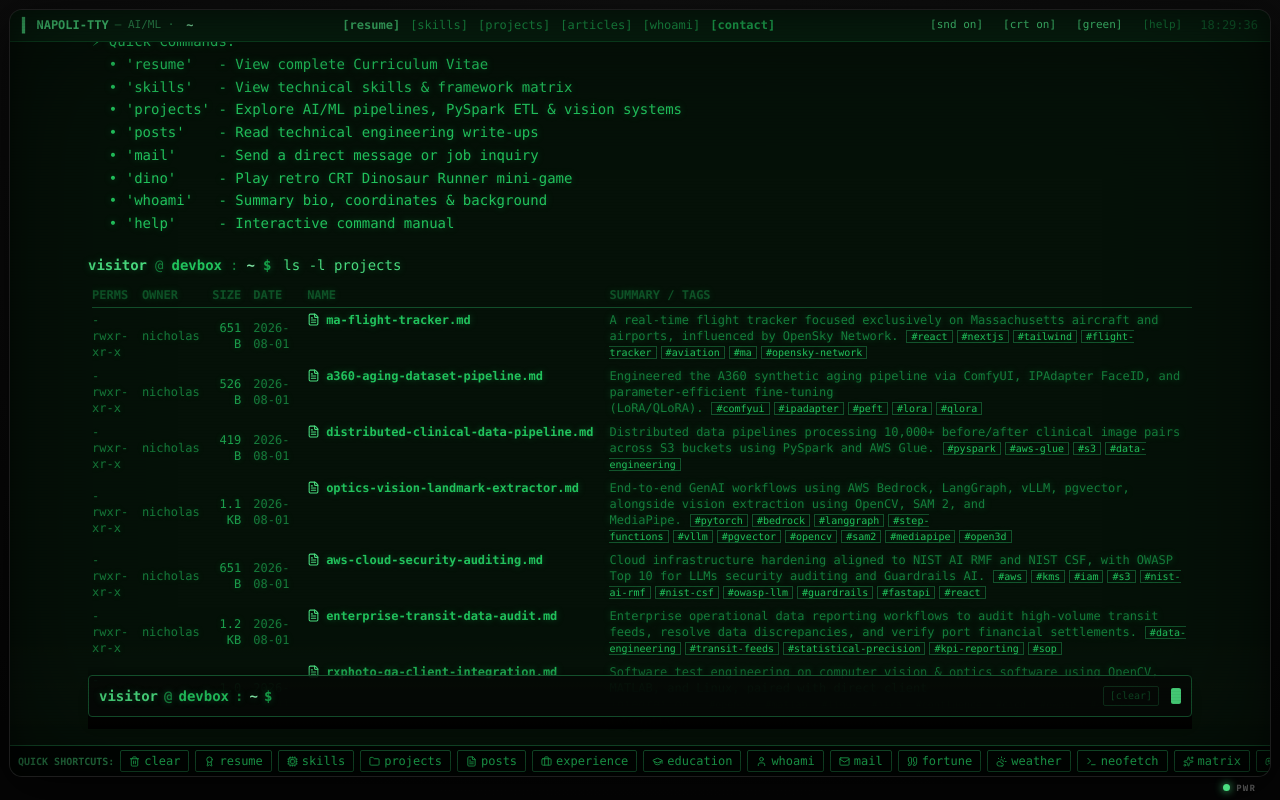
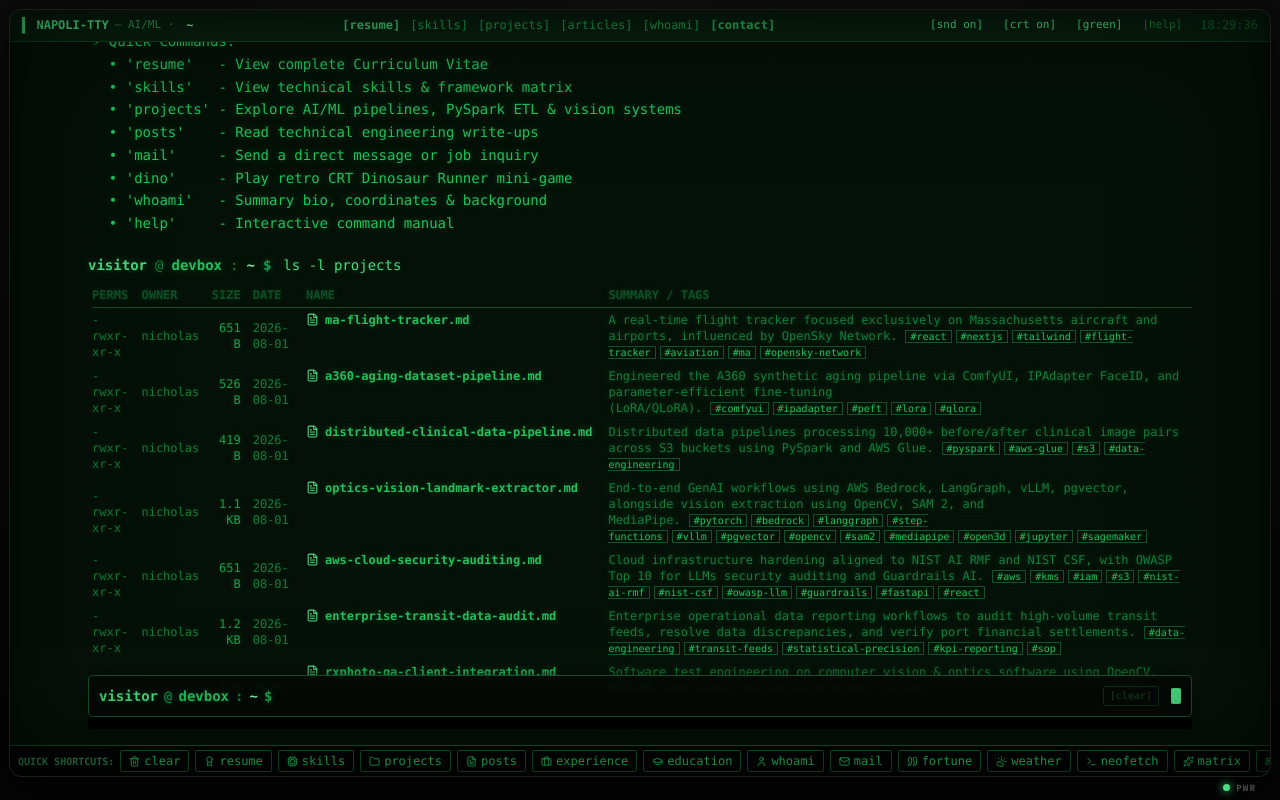
Before and after one commit to Cappuccino-san/TTY-Emulation.-Terminal-Style-dev-page, a React (Vite) app: page /config in a window 1280 px wide. Built offline with nearby package versions, Linux system fonts and the light colour scheme.

Commit message:
Add Jupyter and SageMaker to Optics project tags

```diff
--- a/src/vfs/projectsData.ts
+++ b/src/vfs/projectsData.ts
@@ -52,7 +52,7 @@ export const PROJECTS: Project[] = [
     name: 'Compound GenAI & Optics Vision Landmark Extractor',
     status: 'ACTIVE',
     stars: 480,
-    tags: ['pytorch', 'bedrock', 'langgraph', 'step-functions', 'vllm', 'pgvector', 'opencv', 'sam2', 'mediapipe', 'open3d'],
+    tags: ['pytorch', 'bedrock', 'langgraph', 'step-functions', 'vllm', 'pgvector', 'opencv', 'sam2', 'mediapipe', 'open3d', 'jupyter', 'sagemaker'],
     repo: 'https://github.com/cappuccino-san/optics-vision-extractor',
     summary: 'End-to-end GenAI workflows using AWS Bedrock, LangGraph, vLLM, pgvector, alongside vision extraction using OpenCV, SAM 2, and MediaPipe.',
     description: `# Compound GenAI & Optics Vision Landmark Extractor\n\n**Role**: AI/ML Workflow Engineer | Aesthetic360\n**Stack**: AWS Bedrock, LangGraph, vLLM, pgvector, PyTorch, OpenCV, SAM 2, MediaPipe, Open3D\n\n---\n\n## Systems & Technical Implementation\n- **End-to-End GenAI Workflows**: Owned software application development and training pipelines for end-to-end GenAI workflows and agentic systems for clinical photo processing (cropping, upscaling, enhancement, background removal) using AWS Bedrock, LangGraph, and Step Functions, with per-stage validation checks gating each pipeline step.\n- **Real-Time Inference & Vector Retrieval**: Evaluated real-time inference stacks for background-removal pipelines — vLLM serving models including Amazon Titan and Stability AI, paired with pgvector hybrid search over S3 data, versus HuggingFace tooling — with retrieval supplying project context for clinical workflows.\n- **Optics-Aligned Feature Extraction & Boundary Tracking**: Built deterministic vision validation and optics-aligned feature extraction pipelines using PyTorch, OpenCV, SAM 2, and MediaPipe for landmark boundary tracking and 3D LiDAR point cloud registration (Open3D).`
```
